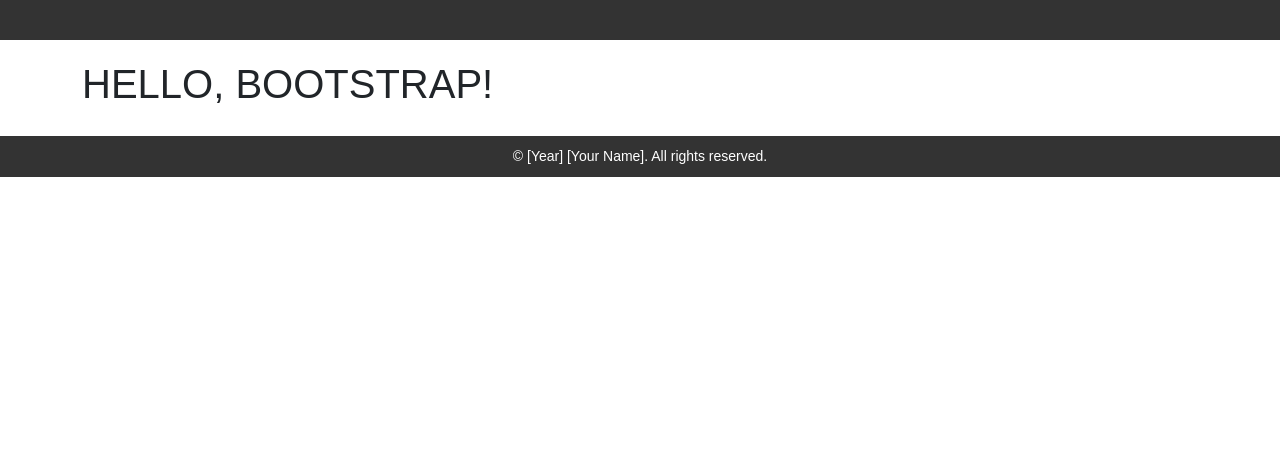
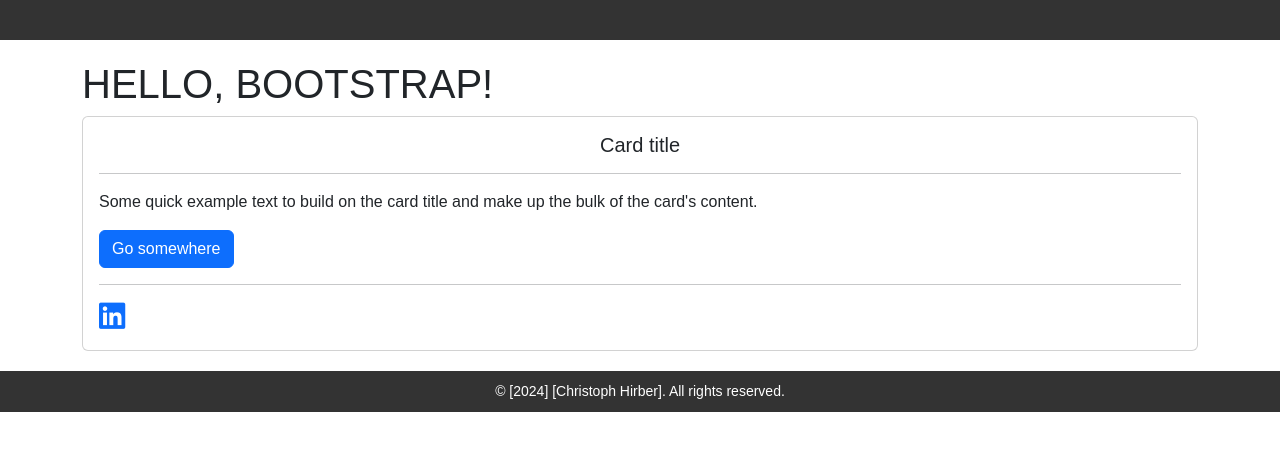
Before and after one commit to oraclx/oraclx.github.io, a plain HTML site: page index.html in a window 1280 px wide. Drawn offline with nearby package versions, Linux system fonts and the light colour scheme.

Commit message:
started new design for webpage

```diff
--- a/index.html
+++ b/index.html
@@ -2,12 +2,13 @@
 <html>
 <head>
 	<title>About Me as a Software Developer</title>
-	<link rel="stylesheet" href="style.css">
+	<link rel="stylesheet" href="css/style.css">
 	<meta name="viewport" content="width=device-width, initial-scale=1.0">
 
 	<!-- Bootstrap CSS -->
 	<link href="https://cdn.jsdelivr.net/npm/bootstrap@5.3.0-alpha1/dist/css/bootstrap.min.css" rel="stylesheet">
 
+	<link rel="stylesheet" href="https://cdnjs.cloudflare.com/ajax/libs/font-awesome/6.0.0-beta3/css/all.min.css">
 </head>
 <body>
 	<header>
@@ -16,10 +17,22 @@
 	<main>
 		<div class="container">
 			<h1>Hello, Bootstrap!</h1>
+			<div class="card">
+				<div class="card-body">
+					<h5 class="card-title" style="text-align: center;">Card title</h5>
+					<hr>
+					<p class="card-text">Some quick example text to build on the card title and make up the bulk of the card's content.</p>
+					<a href="#" class="btn btn-primary">Go somewhere</a>
+					<hr>
+					<a href="https://www.linkedin.com/in/christoph-hirber-523090238/" target="_blank">
+						<i class="fab fa-linkedin" style="font-size: 30px;"></i>
+					</a>
+				</div>
+			</div>
 		</div>
 	</main>
 	<footer>
-		<p>&copy; [Year] [Your Name]. All rights reserved.</p>
+		<p>&copy; [2024] [Christoph Hirber]. All rights reserved.</p>
 	</footer>
 </body>
 </html>
```
Also changed, not shown: css/style.css (renamed from style.css).
